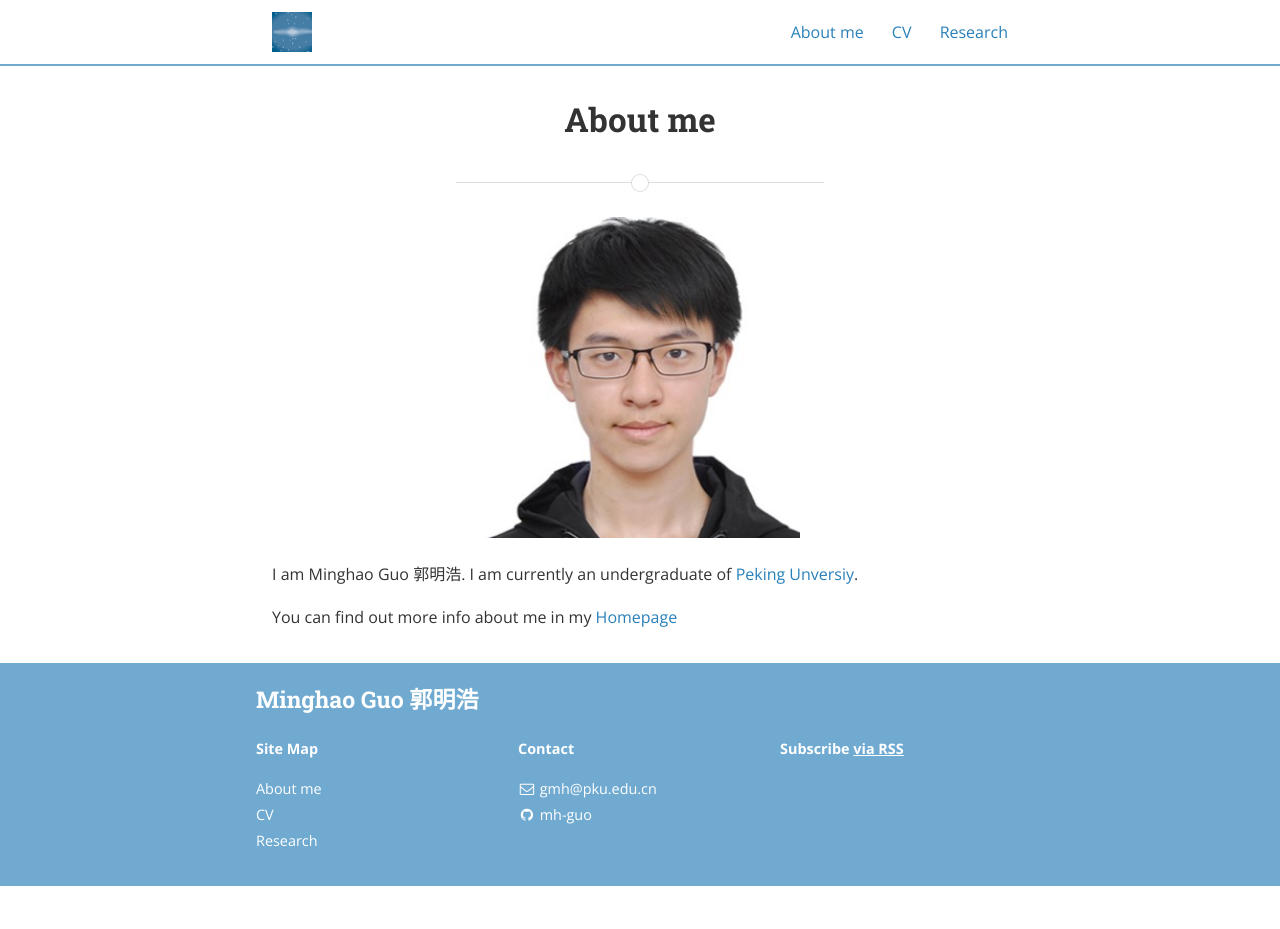
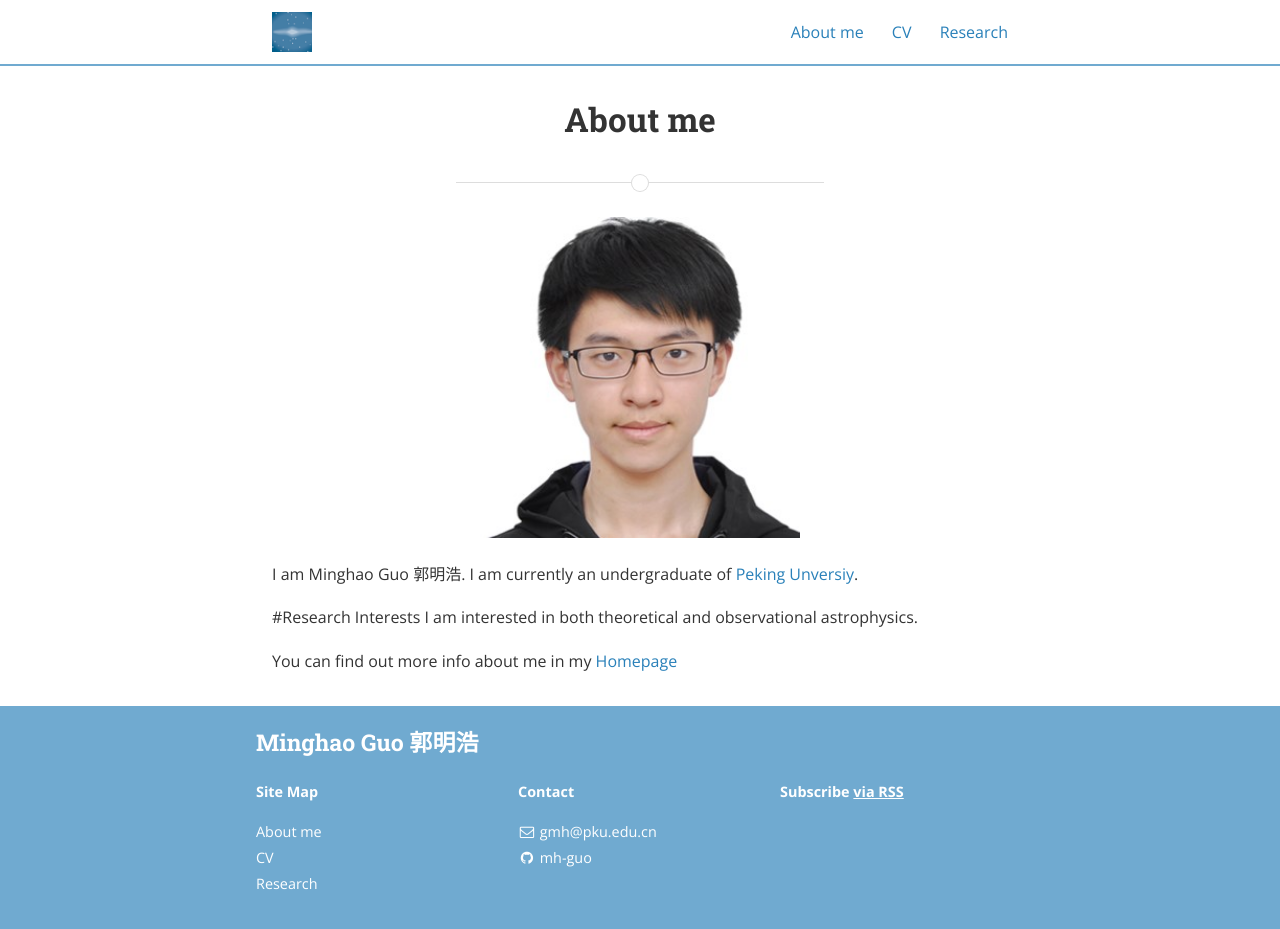
Before and after one commit to mh-guo/mh-guo-slate.github.io, a Jekyll site: the page built from About.md, in a window 1280 px wide and 929 px high. Built offline with Jekyll 4.4.1, drawn with Linux system fonts in a browser that asks for light colours; nearby versions of some CDN libraries.

Commit message:
Update About.md

```diff
--- a/About.md
+++ b/About.md
@@ -8,6 +8,9 @@ main_nav: true
 ![alt text]({{ site.baseurl }}/assets/profile_Minghao.jpg "Profile Picture"){:.profile}
 
 I am Minghao Guo 郭明浩. I am currently an undergraduate of [Peking Unversiy](https://www.pku.edu.cn/).
+
+#Research Interests
+I am interested in both theoretical and observational astrophysics.
 
 You can find out more info about me in my [Homepage](https://mh-guo.github.io/)
 
```
